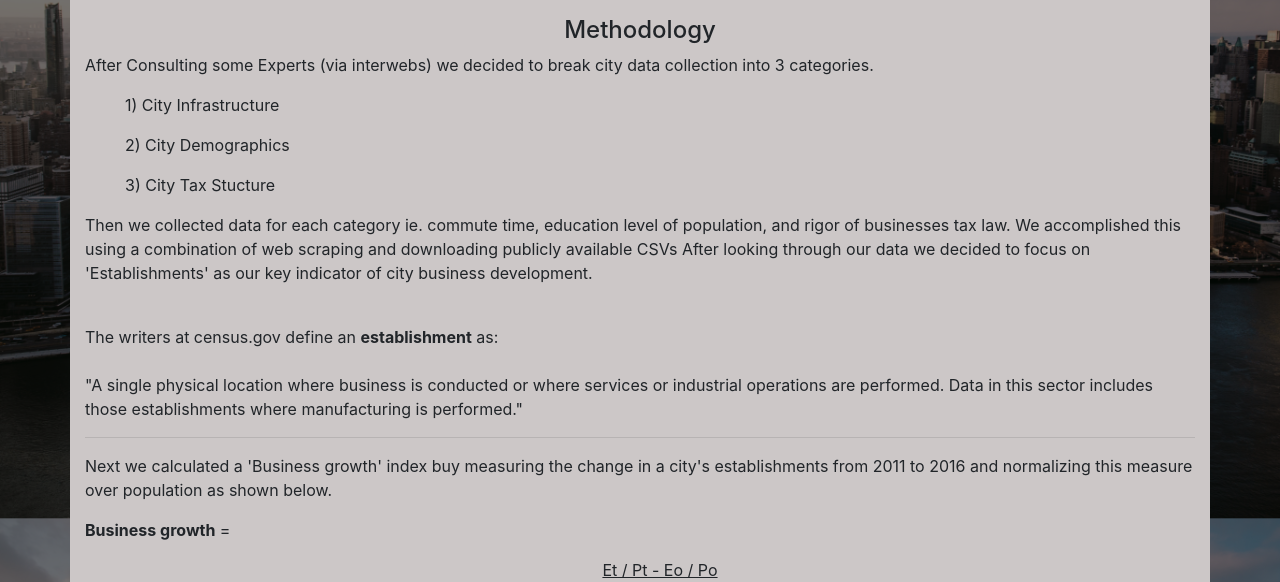
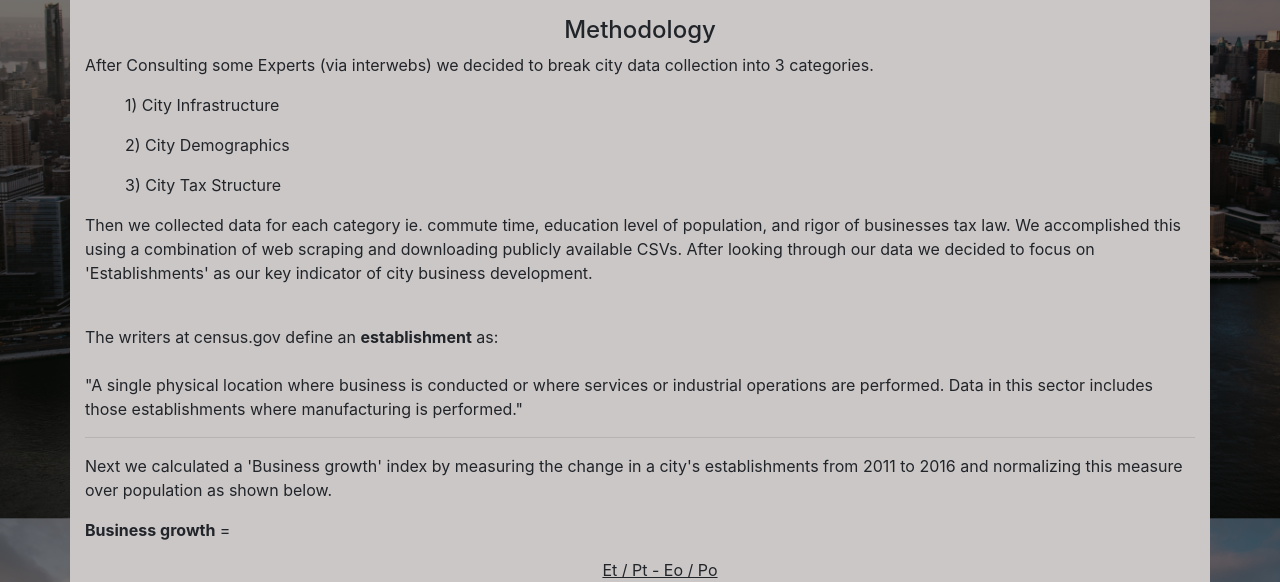
Before and after one commit to DougAF/Project2_US_Cities, a Flask app: page /info in a window 1280 px wide. Shown: the part 335-917 px from the top of the page. Run offline with Flask 2, Linux system fonts and the light colour scheme; some libraries are stand-ins or nearby versions.

Commit message:
typo's corrected

```diff
--- a/static/app.js
+++ b/static/app.js
@@ -49,7 +49,7 @@ function init(){
        },
        yaxis: {
            title: {
-               text: 'Business Growth'
+               text: 'Business Growth %'
            }
        }
      };
--- a/templates/info.html
+++ b/templates/info.html
@@ -45,12 +45,12 @@
         <p class="text-left">After Consulting some Experts (via interwebs) we decided to break city data collection into 3 categories.</p>
           <ul class="text-left">1) City Infrastructure</ul>
           <ul class="text-left">2) City Demographics</ul>
-          <ul class="text-left">3) City Tax Stucture</ul>
-        <p class="text-left">Then we collected data for each category ie. commute time, education level of population, and rigor of businesses tax law. We accomplished this using a combination of web scraping and downloading publicly available CSVs After looking through our data we decided to focus on 'Establishments' as our key indicator of city business development.</p>
+          <ul class="text-left">3) City Tax Structure</ul>
+        <p class="text-left">Then we collected data for each category ie. commute time, education level of population, and rigor of businesses tax law. We accomplished this using a combination of web scraping and downloading publicly available CSVs. After looking through our data we decided to focus on 'Establishments' as our key indicator of city business development.</p>
         <br>
         <p class="text-left">The writers at census.gov define an <b>establishment</b> as: <br><br>"A single physical location where business is conducted or where services or industrial operations are performed. Data in this sector includes those establishments where manufacturing is performed."</p>
         <hr>
-        <p class="text-left">Next we calculated a 'Business growth' index buy measuring the change in a city's establishments from 2011 to 2016 and normalizing this measure over population as shown below.</p>
+        <p class="text-left">Next we calculated a 'Business growth' index by measuring the change in a city's establishments from 2011 to 2016 and normalizing this measure over population as shown below.</p>
         <p class="text-left"><b>Business growth</b> = </p>
           <ul ><u>Et / Pt   -   Eo / Po</u></ul>
           <ul >Eo / Po</ul>
@@ -100,7 +100,7 @@
                           </li>
                         <li class="text-left"><a href="https://www.citylab.com/life/2014/02/what-cities-really-need-attract-entrepreneurs-according-entrepreneurs/8349/">
                             https://www.citylab.com/life/2014/02/what-cities-really-need-attract-entrepreneurs-according-entrepreneurs/8349/
-                        </a></li>
+                      </a></li>
                 </li>
             </ul>
         </div>
```
